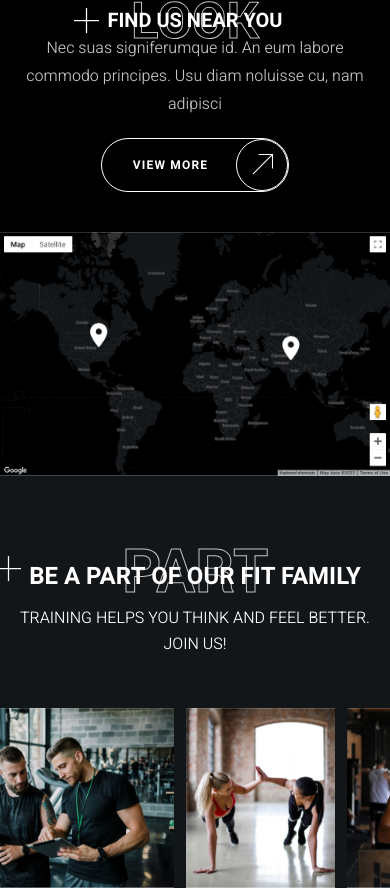
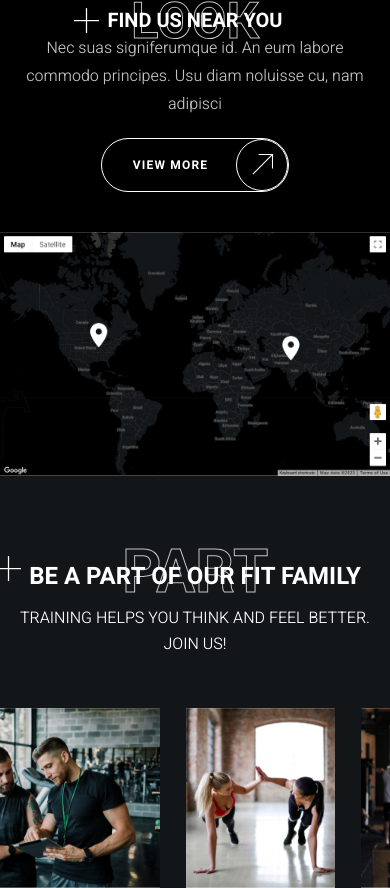
Before and after one commit to DanyloMatviichuk0/fitneds, a plain HTML site: page cropp matviichuk/index.html in a window 390 px wide. Shown: the part 4110-4998 px from the top of the page. Drawn offline with Linux system fonts and the light colour scheme.

Commit message:
Update style.css

```diff
--- a/cropp matviichuk/style.css
+++ b/cropp matviichuk/style.css
@@ -819,7 +819,5 @@ select.input:invalid {
 		padding-top: 80px;
 		padding-bottom: 50px;
 	}
-	.family-body {
-		column-gap: 12px;
-	}
+
 }
```
